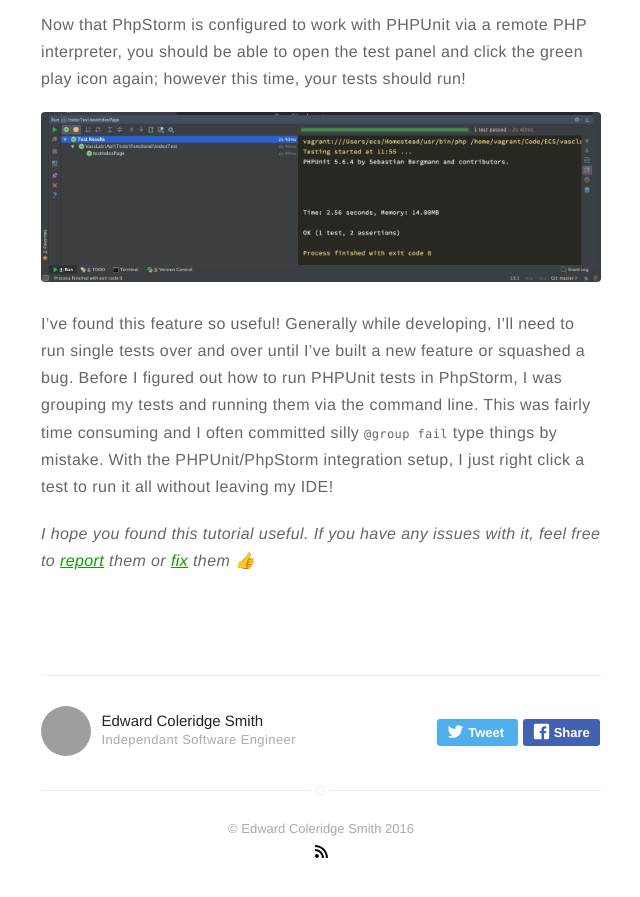
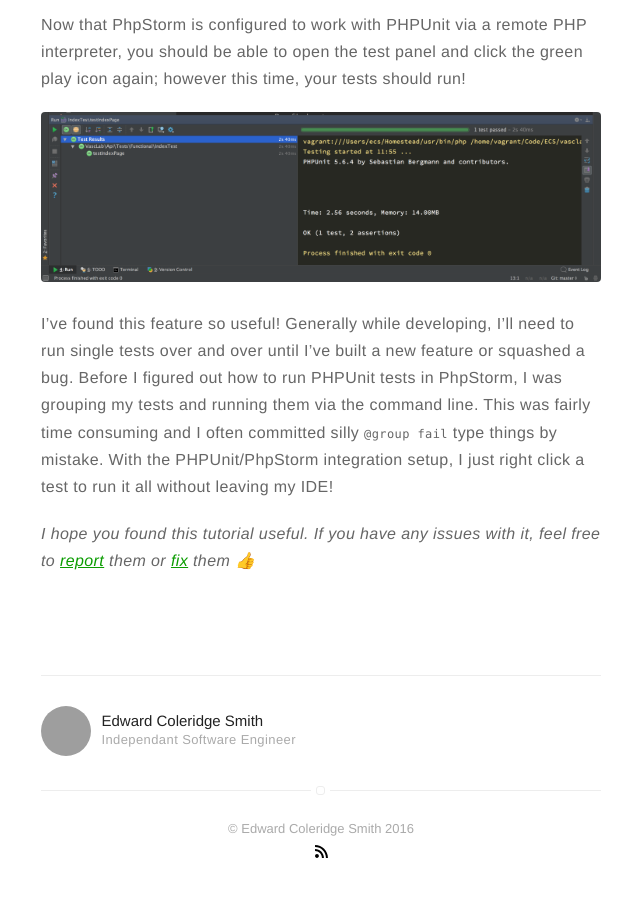
Before and after one commit to edcs/username.github.io, a Jekyll site: the page built from _posts/2016-11-23-setting-up-phpstorms-phpunit-integration.md, in a window 1280 px wide and 900 px high, scrolled down 7931 px. Shown: the top 897 px of the window, without its empty margins (319-959 px from the left). Built offline with Jekyll 4.4.1, drawn with Linux system fonts in a browser that asks for light colours; emoji names are drawn with the system emoji font; grey boxes are pictures that could not be loaded.

Commit message:
Remove share stuff

```diff
--- a/_includes/author.html
+++ b/_includes/author.html
@@ -7,28 +7,6 @@
         <h4 class="name">{{ site.authors[page.author].name }}</h4>
         <p class="bio">{{ site.authors[page.author].bio }}</p>
 
-        <div class="share">
-            <!-- Note: Only use three share links if your site width is set to large -->
-            <!-- If site width is set to normal, you may choose any two share links -->
-            <a class="twitter" href="https://twitter.com/intent/tweet?text={{ site.url }}{{ page.url }} - {{ page.title }} by @{{ site.twitter }}">
-                <svg class="icon icon-twitter"><use xlink:href="#icon-twitter"></use></svg><span class="icon-twitter">Tweet</span>
-            </a>
-
-            <a class="facebook" href="javascript:void(0)" onclick="window.open('https://facebook.com/sharer/sharer.php?u='+encodeURIComponent(location.href), 'facebook-share-dialog', 'width=626,height=436'); return false;">
-                <svg class="icon icon-facebook"><use xlink:href="#icon-facebook"></use></svg><span class="icon-facebook-rect">Share</span>
-            </a>
-
-            <!-- <a class="google-plus" href="https://plus.google.com/share?url={{ site.url }}{{ page.url }}" target="_blank">
-                <svg class="icon icon-google-plus"><use xlink:href="#icon-google-plus"></use></svg><span class="icon-google-plus">Share</span>
-            </a> -->
-
-            <!-- <a class="linkedin" href="https://www.linkedin.com/shareArticle?mini=true&amp;url={{ site.url }}{{ page.url }}&amp;title={{ page.title }}&amp;summary={{ page.description }}&amp;source={{ site.url }}" target="_blank">
-                <svg class="icon icon-linkedin"><use xlink:href="#icon-linkedin"></use></svg><span class="icon-linkedin">Share</span>
-            </a> -->
-
-            <!-- <a class="reddit" href="https://reddit.com/submit?url={{ site.url }}{{ page.url }}&amp;title={{ page.title }}" target="_blank">
-                <svg class="icon icon-reddit"><use xlink:href="#icon-reddit"></use></svg><span class="icon-reddit">Share</span>
-            </a> -->
-        </div>
+        <div class="share"></div>
     </div>
 </section>
```
